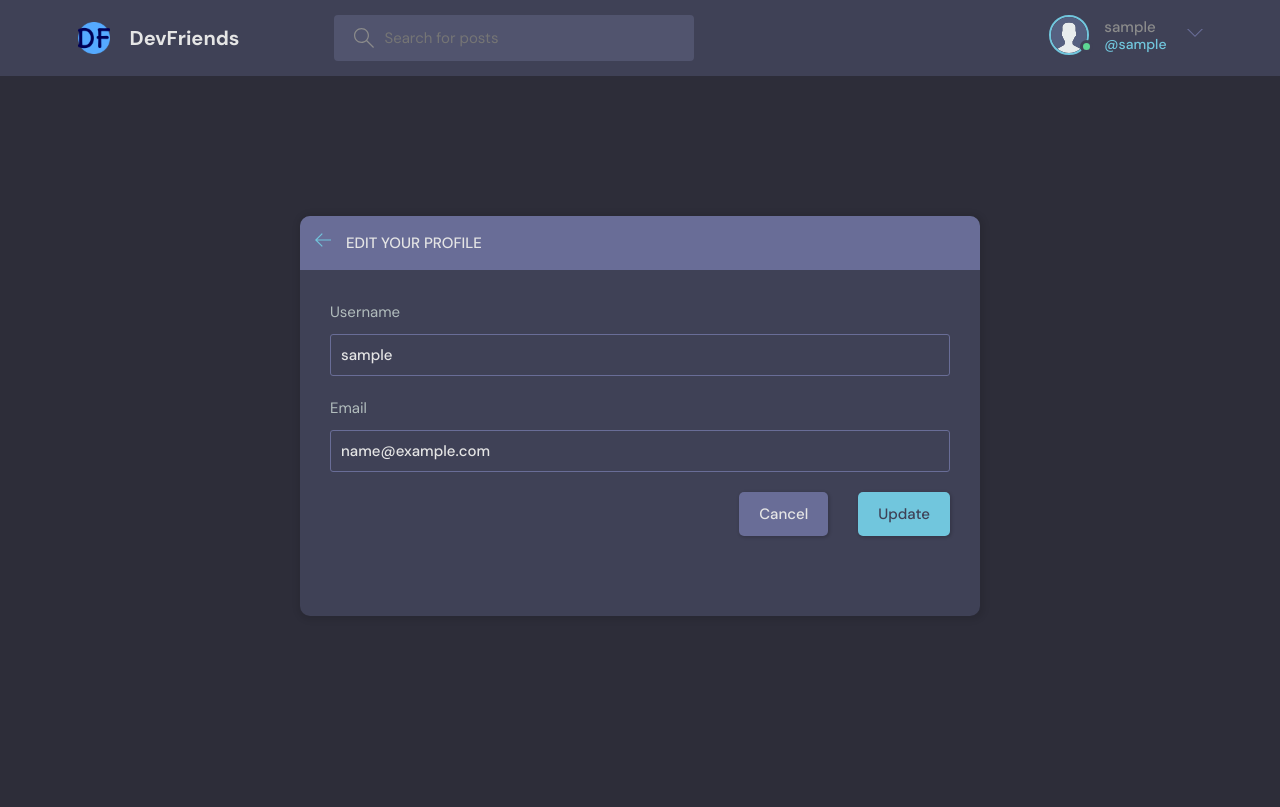
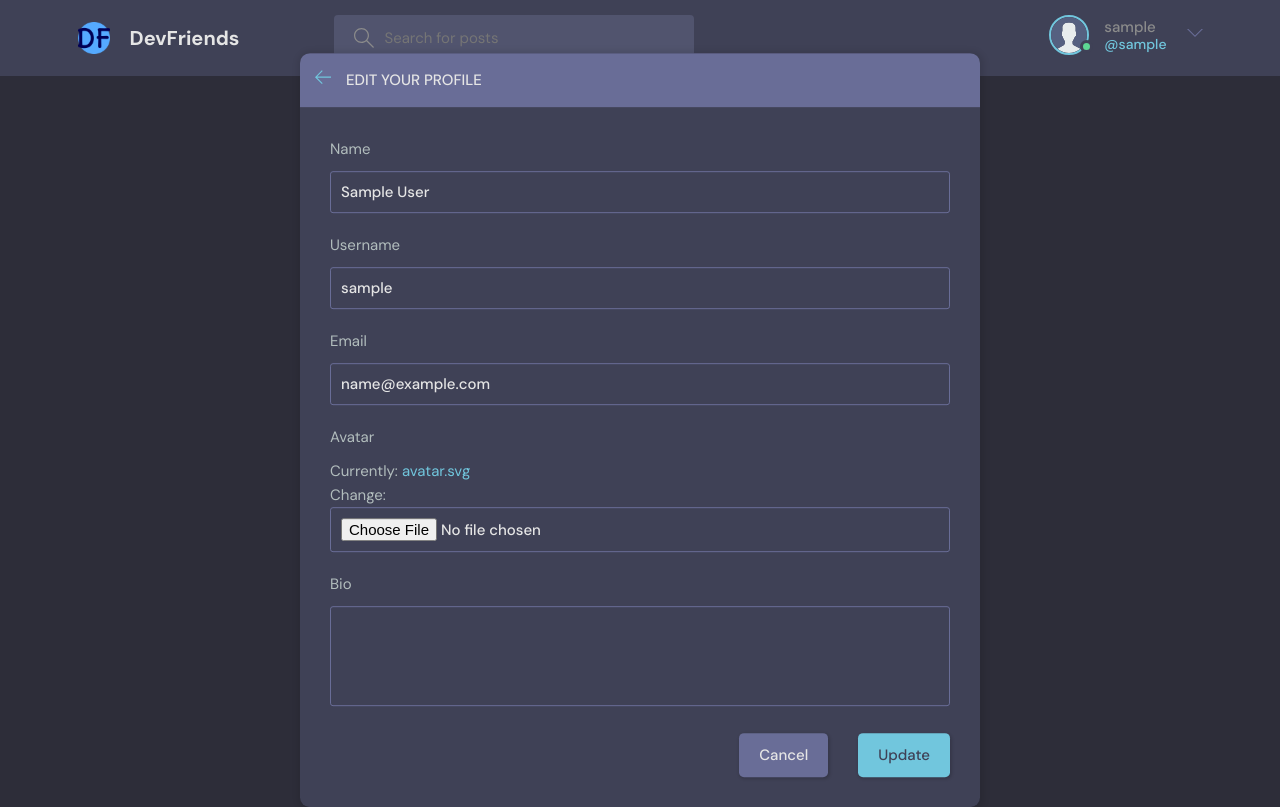
Before and after one commit to JustA3DObject/DevFriends, a Django app: page /update-user/ in a window 1280 px wide. Before the commit the page ends 616 px from the top, so only its background shows below. Run offline with Django 4.2, Linux system fonts and the light colour scheme; the visitor is signed in with stand-in values (Sample User, id 1).

Commit message:
Added custom fields to User form

```diff
--- a/devfriends/base/forms.py
+++ b/devfriends/base/forms.py
@@ -1,5 +1,6 @@
 from django.forms import ModelForm
 from .models import Room, User
+from django.contrib.auth.forms import UserCreationForm
 
 
 class RoomForm(ModelForm):
@@ -12,4 +13,4 @@ class RoomForm(ModelForm):
 class UserForm(ModelForm):
     class Meta:
         model = User
-        fields = ['username', 'email']
+        fields = ['name', 'username', 'email', 'avatar', 'bio']
--- a/devfriends/base/templates/base/update_user.html
+++ b/devfriends/base/templates/base/update_user.html
@@ -16,7 +16,7 @@
                 </div>
             </div>
             <div class="layout__body">
-                <form class="form" action="" method="POST" enctype="multipart/form-data">
+                <form class="form" method="POST" enctype="multipart/form-data">
                     {% csrf_token %} {% for field in form %}
                     <div class="form__group">
                         <label for="profile_pic">{{field.label}}</label> {{field}}
--- a/devfriends/base/views.py
+++ b/devfriends/base/views.py
@@ -180,7 +180,7 @@ def updateUser(request):
     form = UserForm(instance=user)
 
     if request.method == 'POST':
-        form = UserForm(request.POST, instance=user)
+        form = UserForm(request.POST, request.FILES, instance=user)
         if form.is_valid():
             form.save()
             return redirect('user-profile', pk=user.id)
```
Also changed, not shown: devfriends/static/images/0bxmx7d6tdo81.jpg (added).
